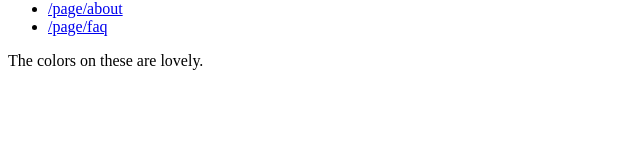
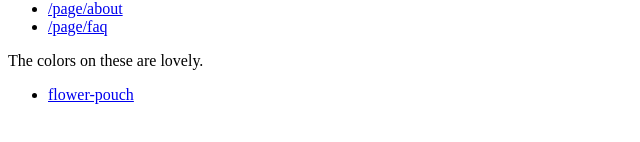
Before and after one commit to talhaguy/vanilla-stitches-ui, a Next.js app: page /category/colorful in a window 1280 px wide. Shown: the part 170-312 px from the top of the page, without its empty margins (0-640 px from the left). Built offline with nearby package versions, Linux system fonts and the light colour scheme.

Commit message:
getting products for category page

```diff
--- a/src/data/paths.ts
+++ b/src/data/paths.ts
@@ -1,13 +1,25 @@
 export function getCategoryPageSlugs() {
+    // TODO: make request for data...
     return ["colorful", "denim"];
 }
 
 export function getProductPageSlugs() {
+    // TODO: make request for data...
     return ["flower-pouch", "denim-pouch"];
 }
 
 export function getContentPageSlugs() {
+    // TODO: make request for data...
     return ["about", "faq"];
+}
+
+export function getProductsForCategory(slug: string) {
+    // TODO: make request for data...
+    if (slug === "colorful") {
+        return ["flower-pouch"];
+    } else {
+        return ["denim-pouch"];
+    }
 }
 
 export function createPathsForStaticPage(slugs: string[]) {
--- a/src/pages/category/[slug].tsx
+++ b/src/pages/category/[slug].tsx
@@ -3,6 +3,7 @@ import { GetStaticPaths, GetStaticProps } from "next";
 import {
     createPathsForStaticPage,
     getCategoryPageSlugs,
+    getProductsForCategory,
 } from "../../data/paths";
 import {
     getStaticPropsForNavigation,
@@ -10,15 +11,18 @@ import {
 } from "../../data/props";
 import { NavigationContext } from "../../context/NavigationContext";
 import { Layout } from "../../components/Layout";
+import Link from "next/link";
 
 interface CategoryPageProps extends StaticPropsForNavigation {
     description: string;
+    products: string[];
 }
 
 function CategoryPage({
     categoryPageLinks,
     contentPageLinks,
     description,
+    products,
 }: CategoryPageProps) {
     return (
         <NavigationContext.Provider
@@ -29,6 +33,17 @@ function CategoryPage({
         >
             <Layout>
                 <p>{description}</p>
+                <ul>
+                    {products.map((product, i) => {
+                        return (
+                            <li key={i}>
+                                <Link href={"/product/" + product}>
+                                    {product}
+                                </Link>
+                            </li>
+                        );
+                    })}
+                </ul>
             </Layout>
         </NavigationContext.Provider>
     );
@@ -44,9 +59,12 @@ export const getStaticPaths: GetStaticPaths = async () => {
     };
 };
 
-export const getStaticProps: GetStaticProps<CategoryPageProps> = async (
-    context
-) => {
+export const getStaticProps: GetStaticProps<
+    CategoryPageProps,
+    {
+        slug: string;
+    }
+> = async (context) => {
     const {
         categoryPageLinks,
         contentPageLinks,
@@ -57,11 +75,14 @@ export const getStaticProps: GetStaticProps<CategoryPageProps> = async (
             ? "The colors on these are lovely."
             : "Go in style with denim.";
 
+    const products = getProductsForCategory(context.params.slug);
+
     return {
         props: {
             categoryPageLinks,
             contentPageLinks,
             description,
+            products,
         },
     };
 };
```
